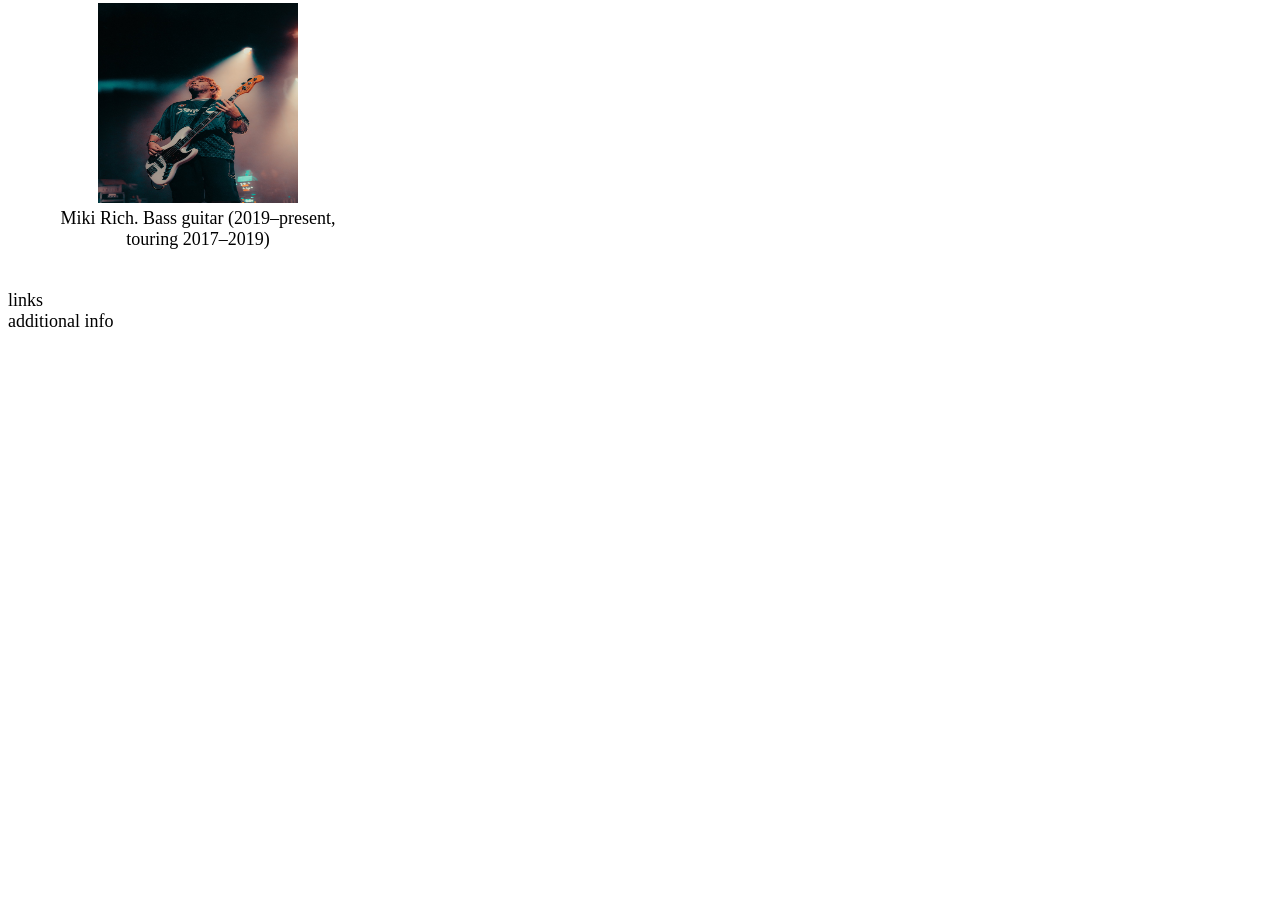
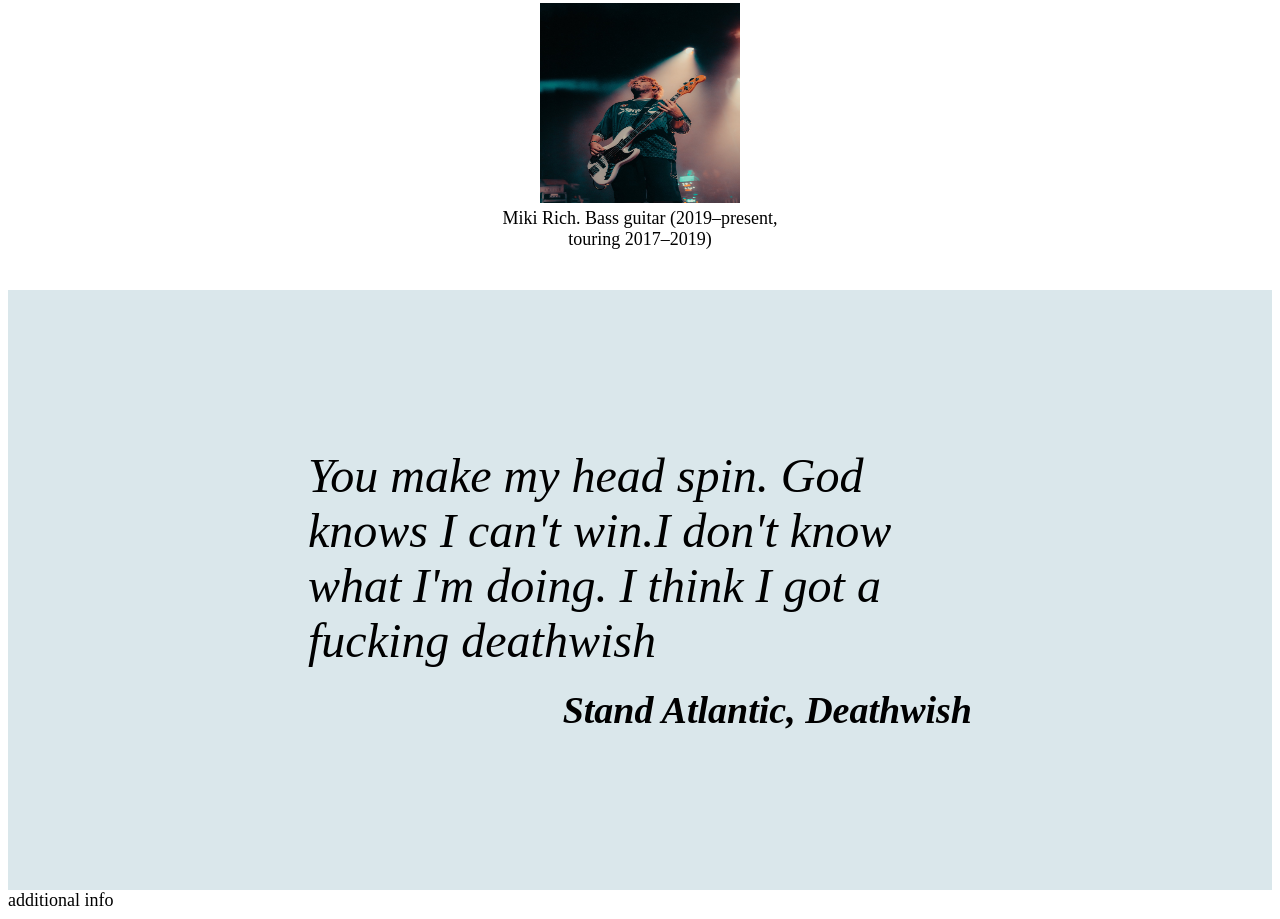
Before and after one commit to JohnBOdin/homepage, a plain HTML site: page index.html in a window 1280 px wide. Shown: the part 993-1912 px from the top of the page. Before the commit the page ends 1333 px from the top, so only its background shows below. Drawn offline with Linux system fonts and the light colour scheme.

Commit message:
add lyrics section

```diff
--- a/index.html
+++ b/index.html
@@ -55,8 +55,14 @@
         </div>
     </div>
 
-    <div class="links-container">
-        <div>links</div>
+    <div class="lyrics-container">
+        <div class="lyrics">
+         <div>You make my head spin.
+            God knows I can't win.I don't know what I'm doing.
+            I think I got a fucking deathwish</div>
+        </div>
+
+        <div class="footnote">Stand Atlantic, Deathwish</div>
     </div>
 
     <div class="footer">
--- a/style.css
+++ b/style.css
@@ -67,7 +67,7 @@
 
 .members-container {
     display: flex;
-    justify-content: space-between;
+    justify-content: center;
     padding: 20px;
     flex-wrap: wrap;
 
@@ -94,3 +94,29 @@
     height: 250px;
 
 }
+
+.lyrics-container {
+    height: 600px;
+    background: rgb(218, 231, 235);
+    font-size: 48px;
+    font-style: italic;
+    display: flex;
+    flex-direction: column;
+    padding: 0px 300px;
+    justify-content: center;
+    align-items: center;
+
+}
+
+.lyrics {
+    display: flex;
+    min-width: 300px;
+
+}
+
+.footnote {
+    align-self: self-end;
+    font-size: 38px;
+    font-weight: bold;
+    margin-top: 20px;
+}
```
